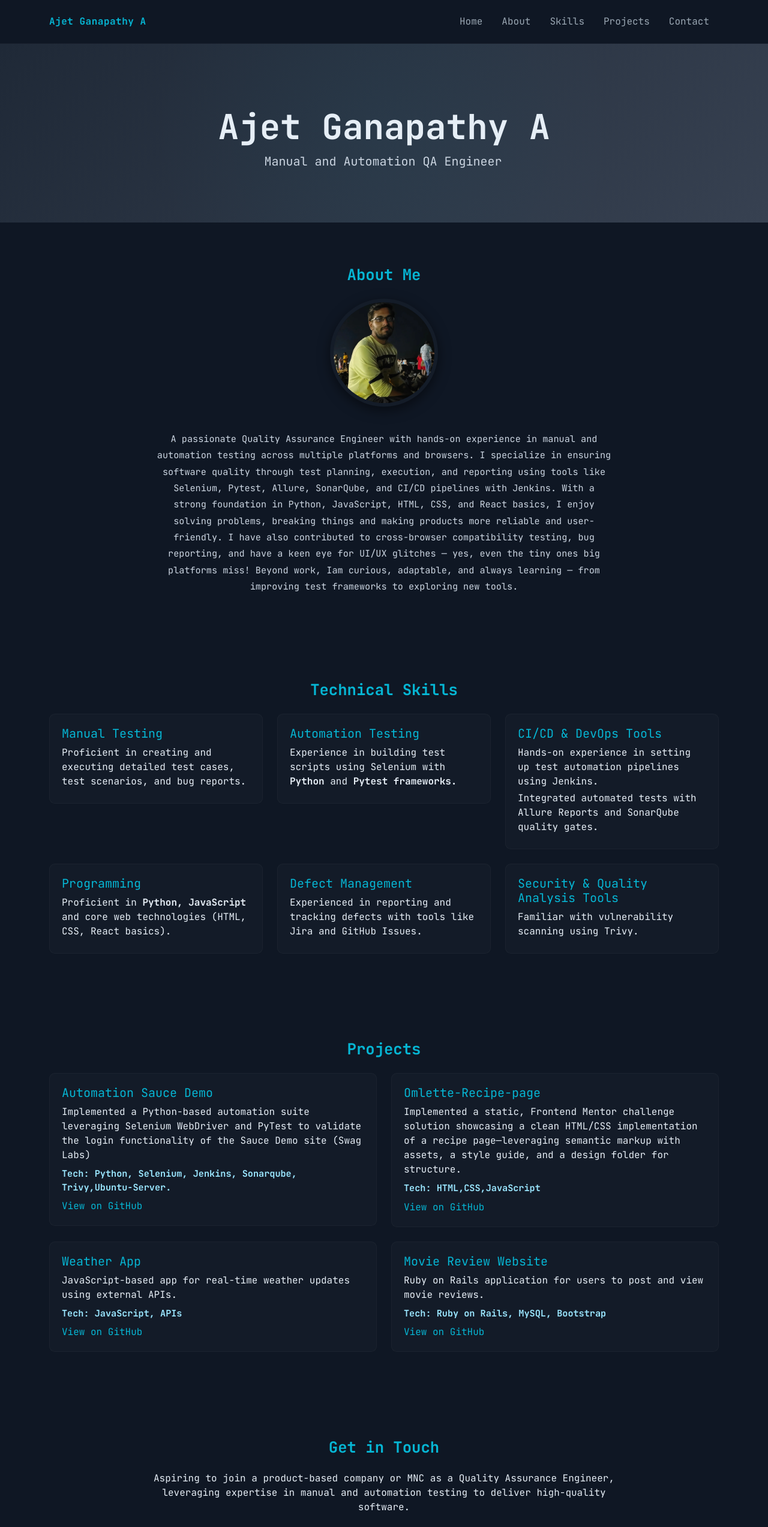
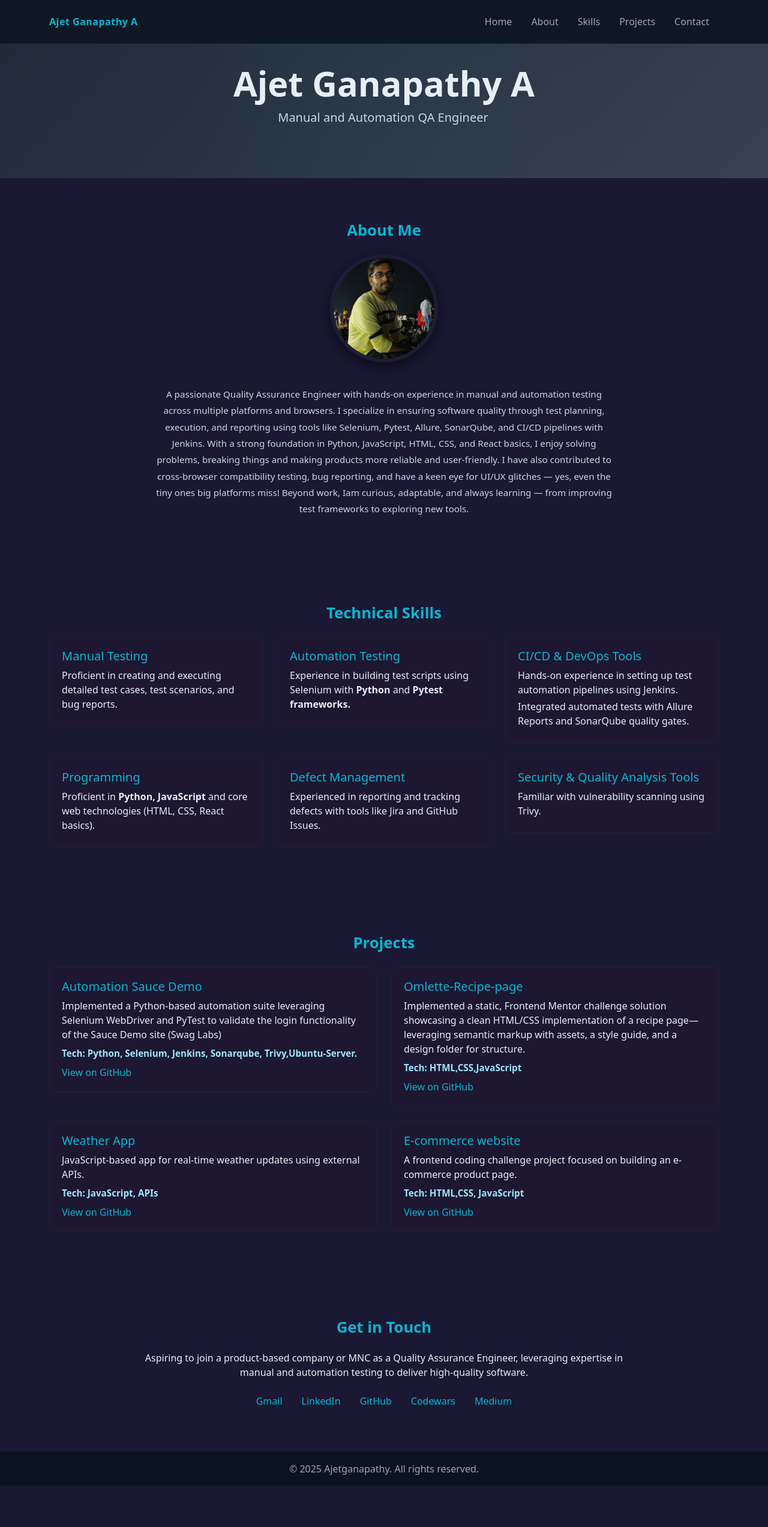
Before and after one commit to Ajith177/Portfolio_website, a plain HTML site: page Index.html in a window 1280 px wide. Shown: the top 2546 px of the page at 60% size. After the commit the page ends 2477 px from the top, so only its background shows below. Drawn offline with nearby package versions, Linux system fonts and the light colour scheme; a web font is replaced by a local one.

Commit message:
Complete Changes

```diff
--- a/Index.html
+++ b/Index.html
@@ -8,8 +8,9 @@
   <!-- Bootstrap 5 CSS -->
   <link href="https://cdn.jsdelivr.net/npm/bootstrap@5.3.2/dist/css/bootstrap.min.css" rel="stylesheet">
 
-  <!-- Google Font -->
-  <link href="https://fonts.googleapis.com/css2?family=JetBrains+Mono:wght@400;700&display=swap" rel="stylesheet">
+  <!-- FontShare Font -->
+  <link href="https://api.fontshare.com/v2/css?f[]=kalam@400,700&display=swap
+" rel="stylesheet">
 
   <style>
     :root{
@@ -25,8 +26,7 @@
     }
 
     body {
-      font-family: 'JetBrains Mono', monospace;
-      background-color: #0f1724;
+      background-color:#1a1832;
       color: #e6eef6;
       margin:0;
       -webkit-font-smoothing:antialiased;
@@ -37,8 +37,10 @@
     .site-nav {
       background-color: #0f1724;
       border-bottom: 1px solid rgba(255,255,255,0.03);
-      position: sticky;
-      top:0;
+      position: fixed;
+      top: 0;
+      left: 0;
+      width: 100%;
       z-index:999;
     }
     .nav-brand { color: var(--cyan); font-weight:700; letter-spacing:0.5px; }
@@ -72,6 +74,11 @@
       color:#cbd5e1;
       max-width:900px;
       margin:0 auto;
+    }
+
+    .nav-link px-3
+    {
+      position: fixed;
     }
 
     /* typing caret */
@@ -115,7 +122,7 @@
 
     /* cards */
     .skill-card, .proj-card {
-      background: rgba(255,255,255,0.02);
+      background: rgba(255,0,0,0.02);
       border: 1px solid rgba(255,255,255,0.03);
       padding:1.25rem;
       border-radius: .6rem;
@@ -284,16 +291,16 @@
             <h5 class="mb-2" style="color:var(--cyan)">Weather App</h5>
             <p class="mb-2">JavaScript-based app for real-time weather updates using external APIs.</p>
             <p class="tech-text mb-2">Tech: JavaScript, APIs</p>
-            <a href="https://github.com/sriram0601/WeatherApp" target="_blank" class="text-decoration-none" style="color:var(--cyan)">View on GitHub</a>
+            <a href="https://github.com/Ajith177/WeatherApp" target="_blank" class="text-decoration-none" style="color:var(--cyan)">View on GitHub</a>
           </div>
         </div>
 
         <div class="col-12 col-md-6">
           <div class="proj-card">
-            <h5 class="mb-2" style="color:var(--cyan)">Movie Review Website</h5>
-            <p class="mb-2">Ruby on Rails application for users to post and view movie reviews.</p>
-            <p class="tech-text mb-2">Tech: Ruby on Rails, MySQL, Bootstrap</p>
-            <a href="https://github.com/sriram0601/review-time" target="_blank" class="text-decoration-none" style="color:var(--cyan)">View on GitHub</a>
+            <h5 class="mb-2" style="color:var(--cyan)">E-commerce website</h5>
+            <p class="mb-2"> A frontend coding challenge project focused on building an e-commerce product page.</p>
+            <p class="tech-text mb-2">Tech: HTML,CSS, JavaScript</p>
+            <a href="https://github.com/Ajith177/Ecommerce-product" target="_blank" class="text-decoration-none" style="color:var(--cyan)">View on GitHub</a>
           </div>
         </div>
       </div>
```
